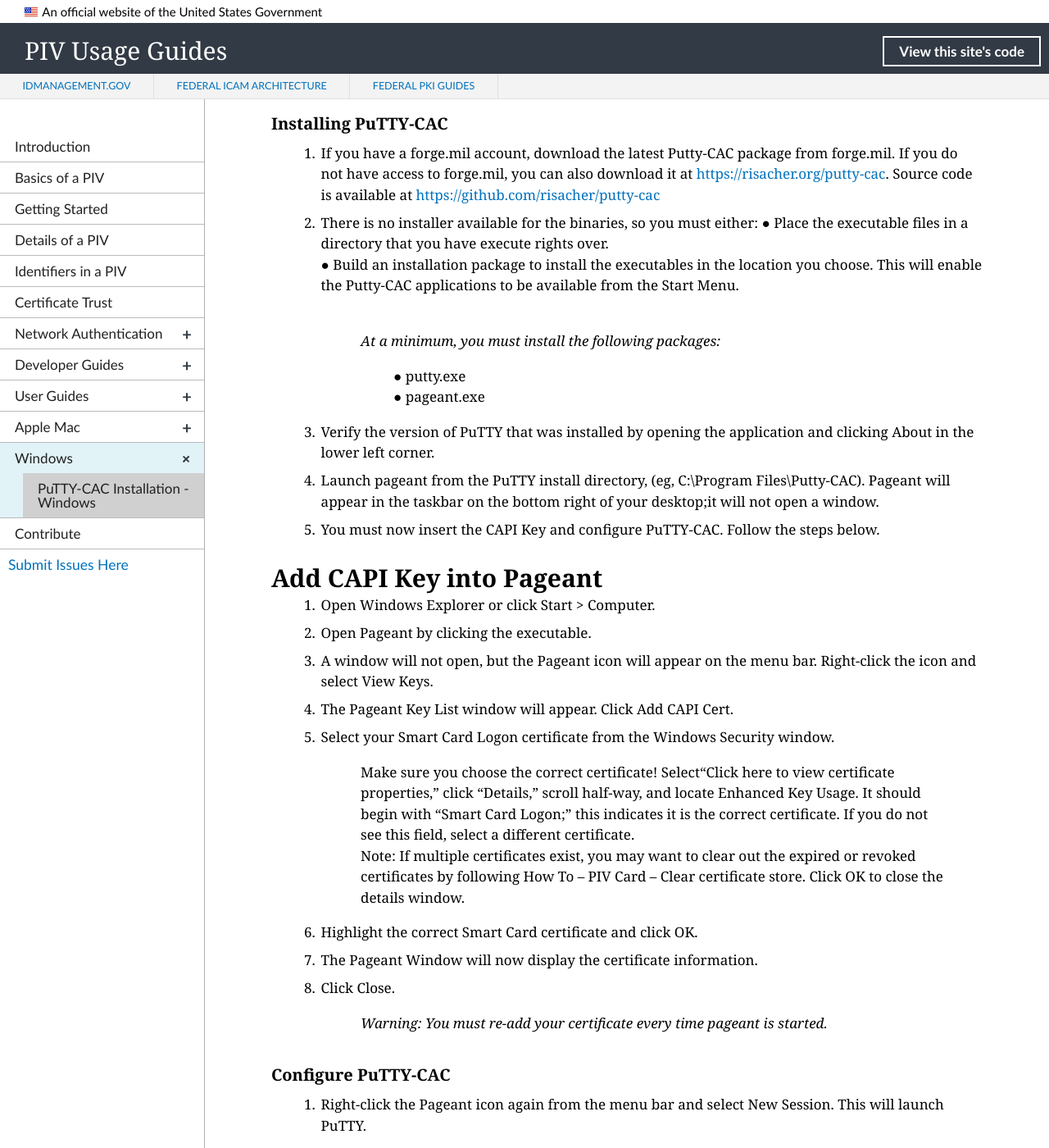
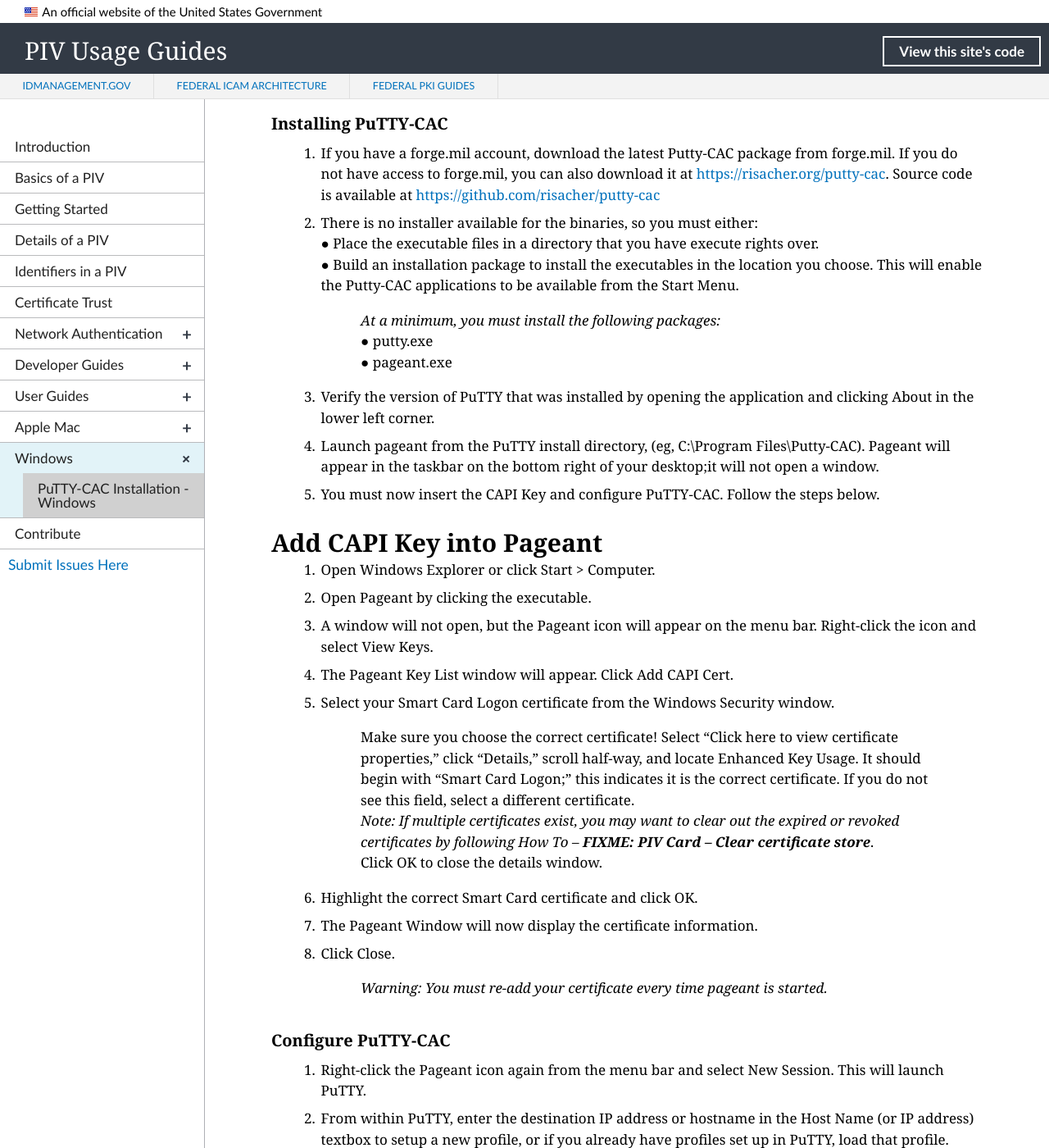
Before and after one commit to GSA/piv-guides, a Jekyll site: the page built from _windows/puttycac-install.md, in a window 1280 px wide and 1400 px high, scrolled down 338 px. Shown: the whole window at 82% size. Built offline with Jekyll 4.4.1, drawn with Linux system fonts in a browser that asks for light colours; nearby versions of some CDN libraries.

Commit message:
yet more format tweaks

```diff
--- a/_windows/puttycac-install.md
+++ b/_windows/puttycac-install.md
@@ -12,13 +12,12 @@
 
 ### Installing PuTTY-CAC
 1. If you have a forge.mil account, download the latest Putty-CAC package from forge.mil. If you do not have access to forge.mil, you can also download it at [https://risacher.org/putty-cac](https://risacher.org/putty-cac). Source code is available at [https://github.com/risacher/putty-cac](https://github.com/risacher/putty-cac)
-2. There is no installer available for the binaries, so you must either:
+2. There is no installer available for the binaries, so you must either:<br>
 ● Place the executable files in a directory that you have execute rights over.<br>
 ● Build an installation package to install the executables in the location you choose.  This will enable the Putty-CAC applications to be available from the Start Menu.<br>
-<br>
 > *At a minimum, you must install the following packages:*<br>
->> ● putty.exe<br>
->> ● pageant.exe<br>
+> ● putty.exe<br>
+> ● pageant.exe<br>
 3. Verify the version of PuTTY that was installed by opening the application and clicking About in the lower left corner.
 4. Launch pageant from the PuTTY install directory, (eg, C:\Program Files\Putty-CAC). Pageant will appear in the taskbar on the bottom right of your desktop;it will not open a window.
 5. You must now insert the CAPI Key and configure PuTTY-CAC. Follow the steps below.
@@ -30,8 +29,9 @@
 3. A window will not open, but  the Pageant icon will appear on the menu bar. Right-click the icon and select View Keys.
 4. The Pageant Key List window will appear. Click Add CAPI Cert.
 5. Select your Smart Card Logon certificate from the Windows Security window.
-> Make sure you choose the correct certificate! Select“Click here to view certificate properties,” click “Details,” scroll half-way, and locate Enhanced Key Usage. It should begin with “Smart Card Logon;” this indicates it is the correct certificate. If you do not see this field, select a different certificate.<br>
-> Note: If multiple certificates exist, you may want to clear out the expired or revoked certificates by following How To – PIV Card – Clear certificate store. Click OK to close the details window.
+> Make sure you choose the correct certificate! Select “Click here to view certificate properties,” click “Details,” scroll half-way, and locate Enhanced Key Usage. It should begin with “Smart Card Logon;” this indicates it is the correct certificate. If you do not see this field, select a different certificate.<br>
+> *Note: If multiple certificates exist, you may want to clear out the expired or revoked certificates by following How To – **FIXME: PIV Card – Clear certificate store***. <br>
+Click OK to close the details window.
 6. Highlight the correct Smart Card certificate and click OK.
 7. The Pageant Window will now display the certificate information.
 8. Click Close.
```
